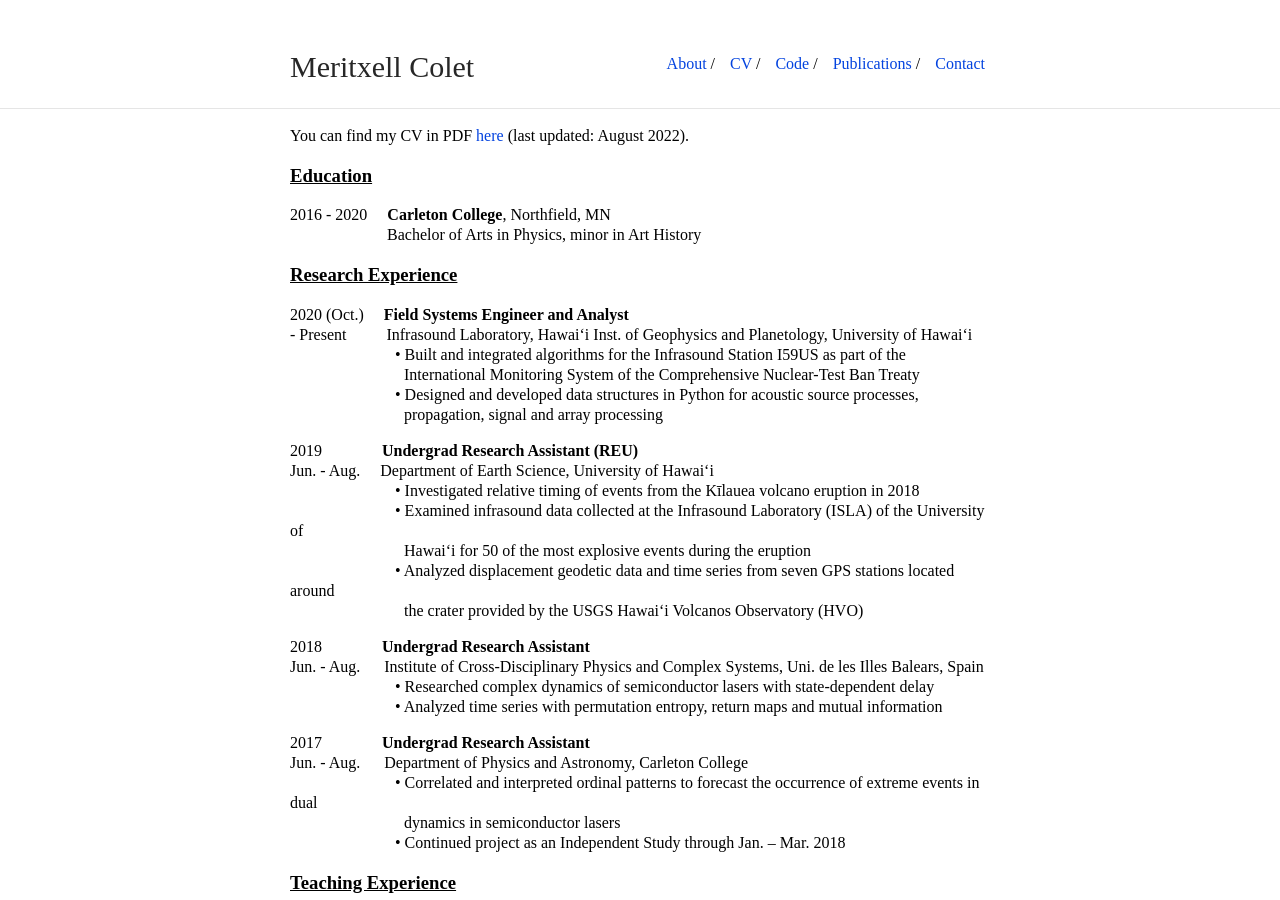
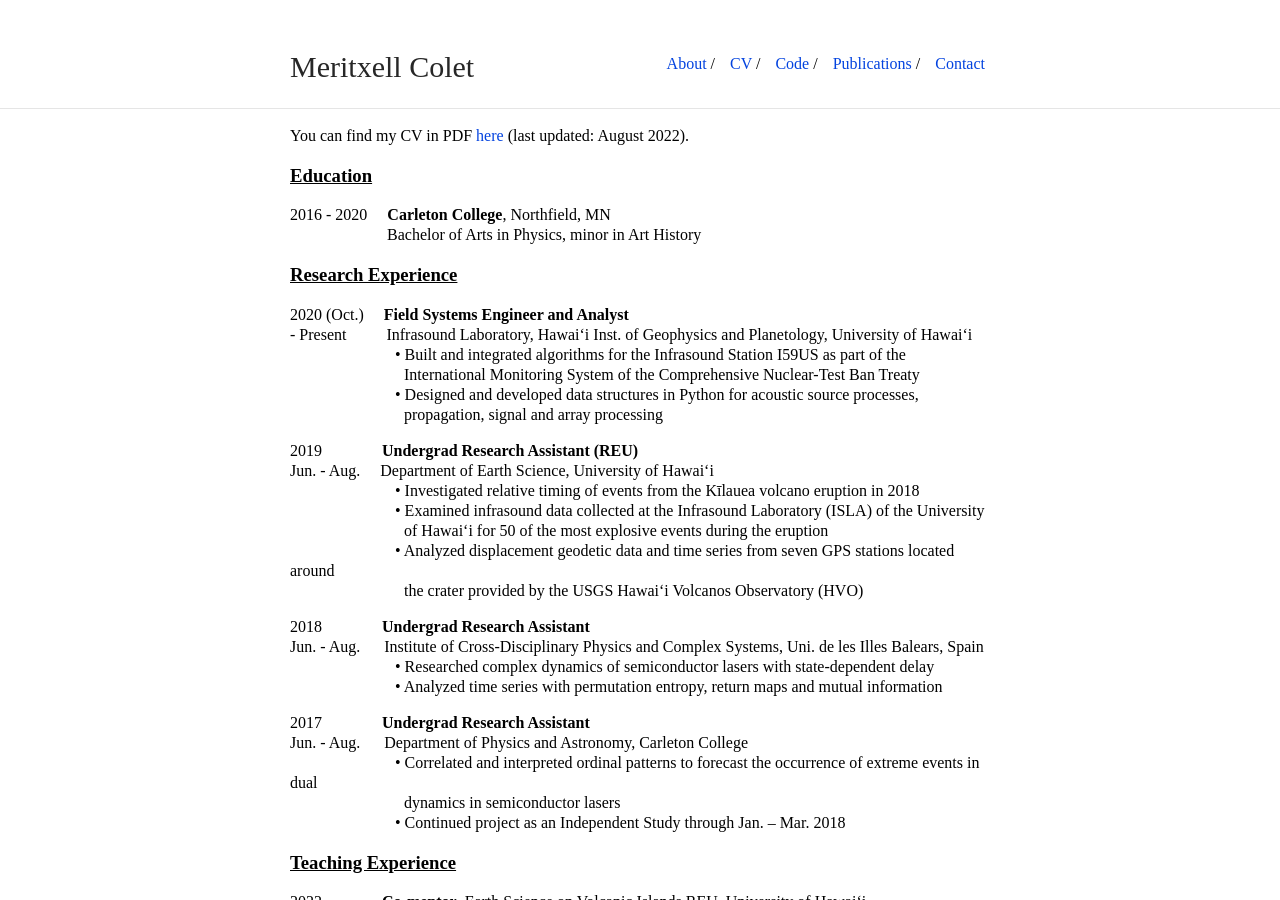
Before and after one commit to MeritxellC/MeritxellC.github.io, a Jekyll site: the page built from cv/cv.md, in a window 1280 px wide and 900 px high. Built offline with Jekyll 4.4.1, drawn with Linux system fonts in a browser that asks for light colours.

Commit message:
more formatting

```diff
--- a/cv/cv.md
+++ b/cv/cv.md
@@ -37,11 +37,9 @@ the <br>
 Jun. - Aug.&nbsp;&nbsp;&nbsp;&nbsp;
 Department of Earth Science, University of Hawaiʻi<br>
 <span style="margin-left:105px;"></span>&#x2022; Investigated relative timing of events from the Kīlauea volcano eruption in 2018 <br>
-<span style="margin-left:105px;"></span>&#x2022; Examined infrasound data collected at the Infrasound Laboratory (ISLA) of the University
-of <br>
-<span style="margin-left:114px;"></span>Hawai‘i for 50 of the most explosive events during the eruption <br>
-<span style="margin-left:105px;"></span>&#x2022; Analyzed displacement geodetic data and time series from seven GPS stations located
-around <br>
+<span style="margin-left:105px;"></span>&#x2022; Examined infrasound data collected at the Infrasound Laboratory (ISLA) of the University <br>
+<span style="margin-left:114px;"></span>of Hawai‘i for 50 of the most explosive events during the eruption <br>
+<span style="margin-left:105px;"></span>&#x2022; Analyzed displacement geodetic data and time series from seven GPS stations located around <br>
 <span style="margin-left:114px;"></span>the crater provided by the USGS Hawai‘i Volcanos Observatory (HVO) <br>
 </p>
 
```
